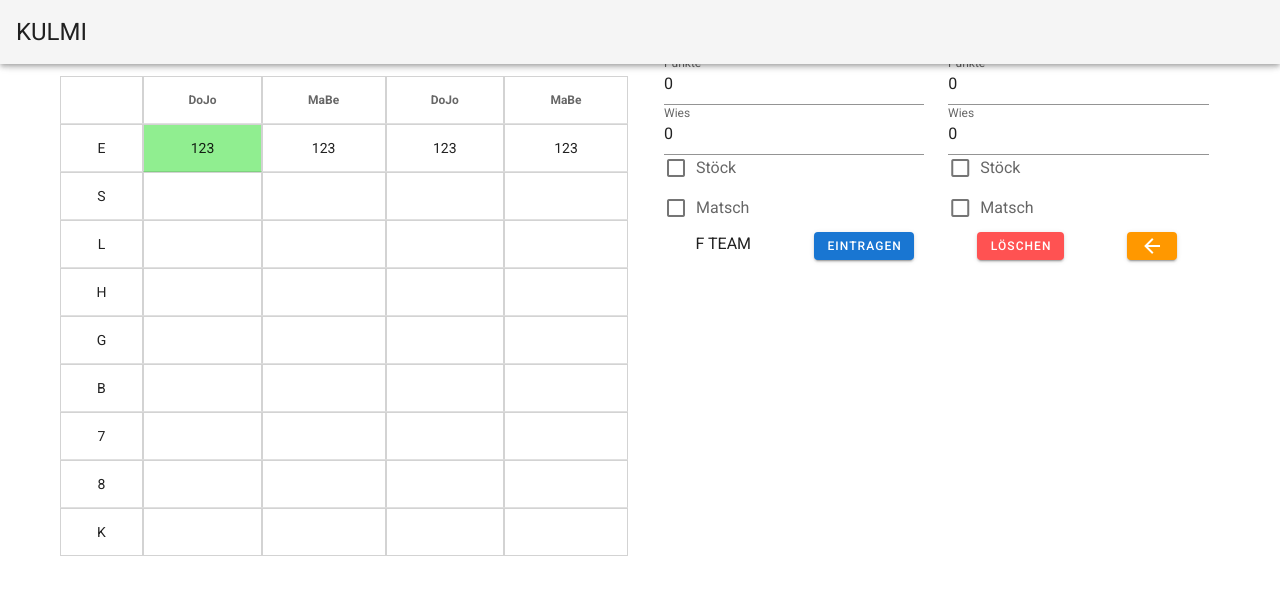
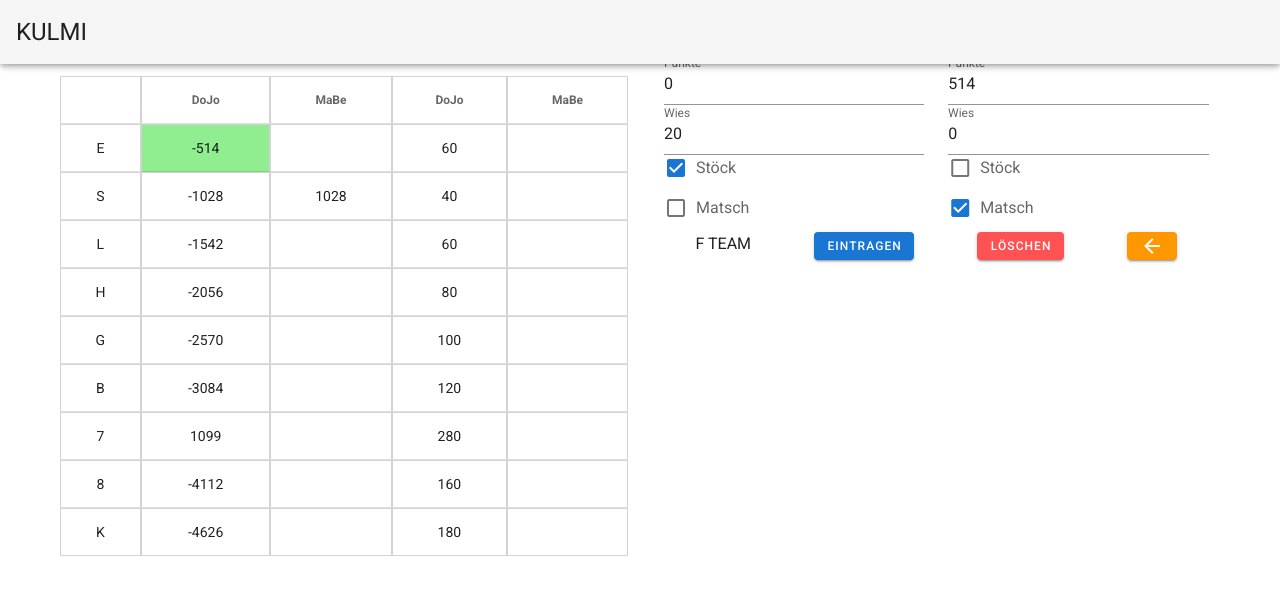
Before and after one commit to druminik1/kulmi_webapp, a Vue app: page / in a window 1280 px wide. Shown: the top 594 px of the page. Built offline with nearby package versions, Linux system fonts and the light colour scheme.

Commit message:
show points when selecting tableElem

```diff
--- a/src/components/KulmiGrid.vue
+++ b/src/components/KulmiGrid.vue
@@ -4,6 +4,7 @@
 <script>
 export default {
   data: () => ({
+    roundCount: 0,
     sTeam1: "DoJo",
     sTeam2: "MaBe",
     colors: ["E", "S", "L", "H", "G", "B", "7", "8", "K"],
@@ -17,16 +18,106 @@
         player1: "",
         player2: "",
       },
-      rounds: {
-          round:1,
+      rounds: [{
+          round: 1,
           played: 'E1',
-          points1: '115',
-          poinst2: '42',
-          wies1: '20',
-          wies2: '0',
-          stoeck1: false,
+          points1: 0,
+          points2: 514,
+          wies1: 20,
+          wies2: 0,
+          stoeck1: true,
           stoeck2: false
-      }
+      },
+      {
+          round: 2,
+          played: 'S1',
+          points1: 0,
+          points2: 514,
+          wies1: 20,
+          wies2: 0,
+          stoeck1: true,
+          stoeck2: false
+      },
+      {
+          round: 3,
+          played: 'L1',
+          points1: 0,
+          points2: 514,
+          wies1: 20,
+          wies2: 0,
+          stoeck1: true,
+          stoeck2: false
+      },
+      {
+          round: 4,
+          played: 'H1',
+          points1: 0,
+          points2: 514,
+          wies1: 20,
+          wies2: 0,
+          stoeck1: true,
+          stoeck2: false
+      },
+      {
+          round: 5,
+          played: 'G1',
+          points1: 0,
+          points2: 514,
+          wies1: 20,
+          wies2: 0,
+          stoeck1: true,
+          stoeck2: false
+      },
+      {
+          round: 6,
+          played: 'B1',
+          points1: 0,
+          points2: 514,
+          wies1: 20,
+          wies2: 0,
+          stoeck1: true,
+          stoeck2: false
+      },
+      {
+          round: 7,
+          played: '71',
+          points1: 157,
+          points2: 0,
+          wies1: 20,
+          wies2: 0,
+          stoeck1: true,
+          stoeck2: false
+      },
+      {
+          round: 8,
+          played: '81',
+          points1: 0,
+          points2: 514,
+          wies1: 20,
+          wies2: 0,
+          stoeck1: true,
+          stoeck2: false
+      },
+      {
+          round: 9,
+          played: 'K1',
+          points1: 0,
+          points2: 514,
+          wies1: 20,
+          wies2: 0,
+          stoeck1: true,
+          stoeck2: false
+      },
+      {
+          round: 10,
+          played: 'S2',
+          points1: 0,
+          points2: 514,
+          wies1: 20,
+          wies2: 0,
+          stoeck1: true,
+          stoeck2: false
+      }]
     },
     valid: false,
     firstname: "",
@@ -61,38 +152,70 @@
   }),
   methods: {
     getPointsTeam1: function(color) {
-      if (color == "E") {
-        return 123;
-      }
-      return "";
+        var points = 0;
+        var filtered = this.state.rounds.find(r => r.played === color +"1");
+        if (filtered) {
+            points = filtered.points1 - filtered.points2;
+            points *= this.pointMultiplicator(color);
+        }
+        if (points == 0) return "";
+        return points;
     },
     getPointsTeam2: function(color) {
-      if (color == "E") {
-        return 123;
-      }
-      return "";
-    },
-    getWiesTeam1Color: function(color) {
-      if (color == "E") {
-        return 123;
-      }
-      return "";
-    },
-    getWiesTeam2Color: function(color) {
-      if (color == "E") {
-        return 123;
-      }
-      return "";
+      var points = 0;
+        var filtered = this.state.rounds.find(r => r.played === color +"2");
+        if (filtered) {
+            points = filtered.points2 - filtered.points1;
+            points *= this.pointMultiplicator(color);
+        }
+        if (points == 0) return "";
+        return points;
     },
     getWiesTeam1ForLine: function(color) {
-      if (color == "E") {
-        return 123;
+      var validWiesRounds = this.state.rounds.filter(r => (r.wies1 > 0 && !(r.points2 > "157" )) || r.stoeck1);
+      var wiesNumbers = validWiesRounds.map(r => {
+          var points = 0;
+          if (r.stoeck1) {
+              points = 20;
+          }
+          if (r.points2 <= 157) {
+              points += r.wies1;
+          }
+          return points * this.pointMultiplicator(r.played);
+      });
+      /* add exeeding number of wies at the beginning */
+      if (wiesNumbers.length > 9) {
+          for (var i = 9; i < wiesNumbers.length; i++) {
+              wiesNumbers[i%9] += wiesNumbers[i];
+          }
+      }
+      var index = this.pointMultiplicator(color) -1;
+      if (index < wiesNumbers.length) {
+          return wiesNumbers[index];
       }
       return "";
     },
     getWiesTeam2ForLine: function(color) {
-      if (color == "E") {
-        return 123;
+      var validWiesRounds = this.state.rounds.filter(r => (r.wies2 > 0 && !(r.points1 > "157" )) || r.stoeck2);
+      var wiesNumbers = validWiesRounds.map(r => {
+          var points = 0;
+          if (r.stoeck2) {
+              points = 20;
+          }
+          if (r.points1 <= 157) {
+              points += r.wies2;
+          }
+          return points * this.pointMultiplicator(r.played);
+      });
+      /* add exeeding number of wies at the beginning */
+      if (wiesNumbers.length > 9) {
+          for (var i = 9; i < wiesNumbers.length; i++) {
+              wiesNumbers[i%9] += wiesNumbers[i];
+          }
+      }
+      var index = this.pointMultiplicator(color) -1;
+      if (index < wiesNumbers.length) {
+          return wiesNumbers[index];
       }
       return "";
     },
@@ -105,6 +228,27 @@
       document.getElementById(this.selected).classList.add("marked");
 
       /* load the points into the editor */
+      var playedRound = this.state.rounds.filter(r => r.played == color + teamnumber.toString());
+
+      if (playedRound.length == 1) {
+            var r = playedRound[0];
+            this.points1 = r.points1;
+            this.points2 = r.points2;
+            this.wies1 = r.wies1;
+            this.wies2 = r.wies2;
+            if (r.points1 > 157) {
+                this.matsch1 = true;
+            } else {
+                this.matsch1 = false;
+            }
+            if (r.points2 > 157) {
+                this.matsch2 = true;
+            } else {
+                this.matsch2 = false;
+            }
+            this.stoeck1 = r.stoeck1;
+            this.stoeck2 = r.stoeck2;
+      }
     },
     onWritePoints: function(isTeam1) {
       if (isTeam1) {
@@ -117,7 +261,7 @@
           if (this.points1 > 157) {
             this.points2 = 0;
             this.matsch1 = true;
-            this.mathsch2 = false;
+            this.matsch2 = false;
           } else {
             this.points2 = 157 - this.points1;
             this.matsch1 = false;
@@ -167,7 +311,6 @@
         }
     },
     onMatschClicked(isTeam1) {
-        console.log("match clicked: " + isTeam1);
         if (isTeam1) {
             if (this.matsch1) {
                 this.matsch2 = false;
@@ -205,7 +348,7 @@
         return this.selected.substring(1) == '1';
     },
     isCurrentStateValid() {
-        if (this.points1 < 0 || this.poinst2 < 0) return false;
+        if (this.points1 < 0 || this.points2 < 0) return false;
 
         /* match cases */
         if (this.isTeam1Playing()) {
@@ -217,7 +360,7 @@
         if (this.matsch1 && this.matsch2) return false;
 
         if (!(this.matsch1 || this.matsch2)) {
-            if (this.points1 > 157 || this.poinst2 > 157) return false;
+            if (this.points1 > 157 || this.points2 > 157) return false;
             if ((this.points1 + this.points2) != 157) return false;
         }
 
@@ -230,10 +373,21 @@
 
         if (this.stoeck1 && this.stoeck2) return false;
 
+    },
+    pointMultiplicator(colorOrPlayed) {
+        return this.colors.indexOf(colorOrPlayed.substring(0,1)) + 1;
     }
   },
   mounted() {
+      /* select the default field */
       this.onTableClick("E", "1");
+
+      /* set the round counter if there is already a jass in the state */
+      var roundNumbers = this.state.rounds.map(r => r.round);
+      if (roundNumbers.length != 0) {
+          this.roundCount = roundNumbers.reduce((a, b) => Math.max(a, b));
+      }
+
   }
 };
 </script>
```
